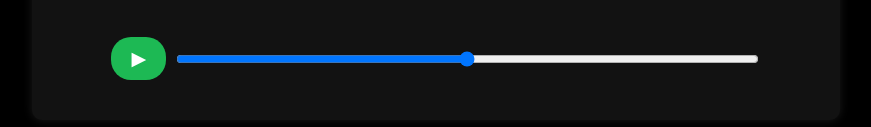
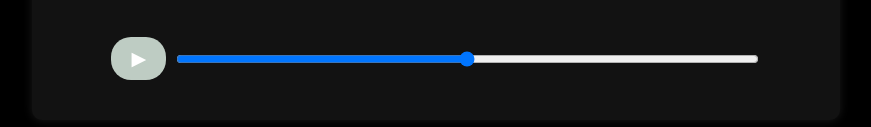
Before and after one commit to Wachira-alt/Music-player-manager, a plain HTML site: page index.html in a window 1280 px wide. Shown: the part 673-800 px from the top of the page, without its empty margins (204-1075 px from the left). Drawn offline with Linux system fonts and the light colour scheme; files whose address does not match are found by name; a web font is replaced by a local one.

Commit message:
feat: gray background-color for play button

```diff
--- a/styles.css
+++ b/styles.css
@@ -102,7 +102,7 @@ footer {
 }
 
 #play-btn {
-  background-color: #1DB954;
+  background-color: #beccc3;
   border: none;
   color: white;
   font-size: 1.2rem;
```
